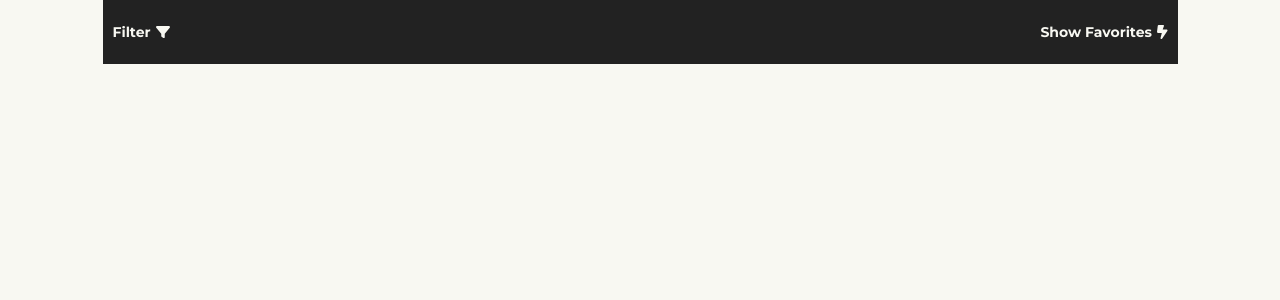
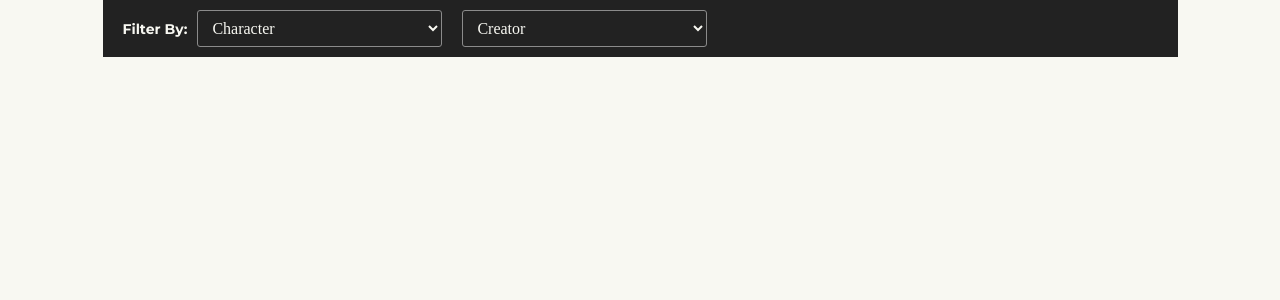
Before and after one commit to nrhoudek/cms-react-training, a Next.js app in the folder comic/: page /components/Filter/Filter in a window 1280 px wide. Shown: the top 300 px of the page. Built offline with nearby package versions, Linux system fonts and the light colour scheme.

Commit message:
Added Filter Selects, and restyled page layout to better fit comps. Finished Favorites list functionality.

```diff
--- a/comic/src/pages/components/Comic/Comic.tsx
+++ b/comic/src/pages/components/Comic/Comic.tsx
@@ -34,8 +34,8 @@ export function Comic({ comicData }: comicDataProps) {
 					src={thumbnailSrc}
 					alt={altDescription}
 					className={styles.img}
-					width={125}
-					height={188}
+					width={183}
+					height={276}
 				/>
 				<Button
 					comicData={comicData}
--- a/comic/src/pages/components/Filter/FavoritesItem.tsx
+++ b/comic/src/pages/components/Filter/FavoritesItem.tsx
@@ -36,7 +36,10 @@ export default function FavoritesItem( props: FavoriteItemProp ) {
 			const newFavorites: ComicData[] = [...prevFavorites]
 			const index: number = prevFavorites.findIndex(favorite => favorite.id === id);
 			newFavorites.splice(index, 1);
-			console.log(newFavorites);
+			localStorage.setItem(
+				"Favorite_Comics",
+				JSON.stringify(newFavorites)
+			);
 			return newFavorites;
 		});
 		return;
--- a/comic/src/pages/components/Filter/Filter.tsx
+++ b/comic/src/pages/components/Filter/Filter.tsx
@@ -1,22 +1,48 @@
 import { useState } from 'react'
 import FilterButton from './FilterButton'
+import FilterOptions from './FilterOptions'
 import Favorites from './Favorites'
 import { faBoltLightning, faFilter } from '@fortawesome/free-solid-svg-icons'
 import styles from '../../../styles/filter/Filter.module.css'
 
+import { Montserrat } from '@next/font/google'
+
+const montserrat = Montserrat({
+	subsets: ['latin'],
+	variable: '--font-display',
+})
+
 export default function Filter() {
-	const [showFilter, setShowFilter] = useState<boolean>(false);
+	const [showFilterOptions, setShowFilterOptions] = useState<boolean>(false);
 	const [showFavorites, setShowFavorites] = useState<boolean>(false);
 
 	return (
 		<>
 			<div className={styles.filterContainer}>
-				<FilterButton caption={"Filter"} icon={faFilter} handleClick={() => setShowFilter(!showFilter)} />
-				<FilterButton caption={!showFavorites ? "Show Favorites" : "Hide Favorites"} icon={faBoltLightning} handleClick={() => setShowFavorites(!showFavorites)}/>
+				<div className={styles.mobileFilter}>
+					<FilterButton caption={"Filter"} icon={faFilter} handleClick={() => {
+							setShowFavorites(false);
+							setShowFilterOptions(!showFilterOptions)
+						}}
+					/>
+					<FilterButton caption={!showFavorites ? "Show Favorites" : "Hide Favorites"} icon={faBoltLightning} handleClick={() => {
+							setShowFilterOptions(false)
+							setShowFavorites(!showFavorites)
+						}}
+					/>
+					{showFilterOptions &&
+						<FilterOptions />
+					}
+					{showFavorites &&
+						<Favorites handleCloseButtonClick={() => setShowFavorites(!showFavorites)}/>
+					}
+				</div>
+				<div className={styles.desktopFilter}>
+					<span className={`${styles.filterLabel} ${montserrat.variable}`}>Filter By: </span>
+					<FilterOptions />
+				</div>
 			</div>
-			{showFavorites &&
-				<Favorites handleCloseButtonClick={() => setShowFavorites(!showFavorites)}/>
-			}
+
 		</>
 	)
 }
--- /dev/null
+++ b/comic/src/pages/components/Filter/FilterOptions.tsx
@@ -0,0 +1,34 @@
+import { useContext } from 'react'
+import styles from '../../../styles/filter/FilterOptions.module.css'
+import { Karla } from '@next/font/google'
+
+const karla = Karla({
+	subsets: ['latin'],
+	variable: '--font-display',
+})
+
+export default function Favorites() {
+	return (
+		<div className={styles.filterOptionsContainer}>
+			<select name="charcterFilter" id="characterFilter" className={`${styles.filterFields} ${karla.variable}`}>
+				<option value="Character">Character</option>
+				<option value="1009368">Iron Man</option>
+				<option value="1009220">Captain America</option>
+				<option value="1009664">Thor</option>
+				<option value="1009268">Deadpool</option>
+				<option value="1009562">Scarlet Witch</option>
+				<option value="1009189">Black Widow</option>
+				<option value="1009707">Wasp</option>
+				<option value="1010763">Gamora</option>
+			</select>
+			<select name="creatorFilter" id="creatorFilter" className={`${styles.filterFields} ${karla.variable}`}>
+				<option value="Creator">Creator</option>
+				<option value="12787">Kate Leth</option>
+				<option value="24">Brian Michael Bendis</option>
+				<option value="30">Stan Lee</option>
+				<option value="32">Steve Ditko</option>
+				<option value="196">Jack Kirby</option>
+			</select>
+		</div>
+	)
+}
--- a/comic/src/styles/filter/Favorites.module.css
+++ b/comic/src/styles/filter/Favorites.module.css
@@ -1,6 +1,9 @@
 .favoritesContainer {
 	width: 100%;
-	position: relative;
+	position: absolute;
+	bottom: 0;
+	left: 0;
+	transform: translateY(100%);
 	z-index: 1;
 	background-color: #222222;
 	max-width: 1075px;
@@ -46,3 +49,31 @@
 	color: #f8f8f2;
 	margin-left: 5px;
 }
+
+@media (min-width: 64em) {
+	.favoritesContainer {
+		position: relative;
+		bottom: unset;
+		left: unset;
+		transform: unset;
+	}
+
+	.inner {
+		padding-top: 30px;
+		padding-bottom: 40px;
+	}
+
+	.favoritesTitle {
+		margin-bottom: 36px;
+	}
+
+	.comicGrid {
+		gap: 26px;
+	}
+
+	.closeButton {
+		display: none;
+	}
+
+
+}
--- a/comic/src/styles/filter/FavoritesItem.module.css
+++ b/comic/src/styles/filter/FavoritesItem.module.css
@@ -50,3 +50,14 @@
 	line-height: 1.14;
 	color: #f8f8f2;
 }
+
+@media (min-width: 64em) {
+	.removeButton {
+		height: 12px;
+		width: 12px;
+	}
+
+	.removeButton svg {
+		font-size: 0.5rem;
+	}
+}
--- a/comic/src/styles/filter/Filter.module.css
+++ b/comic/src/styles/filter/Filter.module.css
@@ -1,12 +1,17 @@
 .filterContainer {
+	width: 100%;
 	position: relative;
-	display: flex;
-	justify-content: space-between;
-	align-items: center;
 	background: #222222;
 	padding: 20px 10px;
 	max-width: 1075px;
 	margin: 0 auto 1px;
+}
+
+.mobileFilter {
+	width: 100%;
+	display: flex;
+	justify-content: space-between;
+	align-items: center;
 }
 
 .filterButton {
@@ -25,3 +30,31 @@
 	color: #f8f8f2;
 	margin-left: 5px;
 }
+
+.desktopFilter {
+	display: none;
+}
+
+@media (min-width: 64em) {
+	.filterContainer {
+		padding: 10px 20px;
+		margin: 0 auto;
+	}
+
+	.mobileFilter {
+		display: none;
+	}
+
+	.desktopFilter {
+		display: flex;
+		align-items: center;
+		gap: 10px;
+	}
+
+	.filterLabel {
+		font-family: var(--font-display);
+		font-size: 0.875rem;
+		font-weight: 700;
+		color: #f8f8f2;
+	}
+}
--- /dev/null
+++ b/comic/src/styles/filter/FilterOptions.module.css
@@ -0,0 +1,45 @@
+.filterOptionsContainer {
+	width: 100%;
+	position: absolute;
+	bottom: 0;
+	left: 0;
+	transform: translateY(100%);
+	z-index: 1;
+	display: flex;
+	flex-direction: column;
+	gap: 20px;
+	align-items: flex-start;
+	justify-content: flex-start;
+	background-color: #222222;
+	max-width: 1075px;
+	padding: 20px 10px;
+	margin: 0 auto;
+}
+
+.filterFields {
+	position: relative;
+	width: 245px;
+	font-family: var(--font-body);
+	font-size: 1rem;
+	line-height: 1;
+	color: #f8f8f2;
+	background: unset;
+	padding: 8px 10px;
+	border: 1px solid #8b8b8b;
+	border-radius: 3px;
+}
+
+.filterFields option {
+	color: #222222;
+}
+
+@media (min-width: 64em) {
+	.filterOptionsContainer {
+		position: static;
+		transform: unset;
+		flex-direction: row;
+		padding: 0;
+		margin: 0;
+		width: unset;
+	}
+}
```
Also changed, not shown: comic/src/pages/components/Comic/Button.tsx (+8 -2 lines), comic/src/pages/index.tsx (+15 -4 lines), comic/src/styles/comic/Comic.module.css (+6 -7 lines), comic/src/styles/home/Home.module.css (+45 -5 lines).
